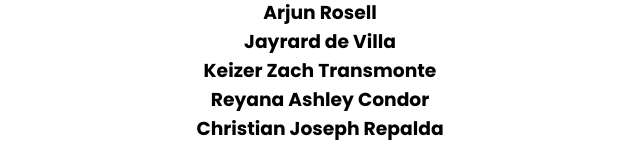
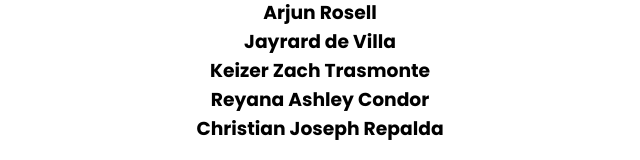
Before and after one commit to arjunrosell/-, a plain HTML site: page MultimediaProject/index.html in a window 1280 px wide. Shown: the part 3220-3380 px from the top of the page, 320-960 px from the left. Drawn offline with nearby package versions, Linux system fonts and the light colour scheme.

Commit message:
Update index.html

```diff
--- a/MultimediaProject/index.html
+++ b/MultimediaProject/index.html
@@ -223,7 +223,7 @@
 				<h3><a href="https://arjunrosell.github.io/multimedia/Multimedia HTML File/Ma. Lyka Agañg/lyka.html" target="_blank">Ma. Lyka Agañg</a></h3>
 				<h3><a href="https://arjunrosell.github.io/multimedia/Multimedia HTML File/Arjun Rosell/about.html" target="_blank">Arjun Rosell</a></h3>
 				<h3><a href="https://arjunrosell.github.io/multimedia/Multimedia HTML File/Jayrard de Villa/Html.html" target="_blank">Jayrard de Villa</a></h3>
-				<h3><a href="https://arjunrosell.github.io/multimedia/Multimedia HTML File/Keizer Zach Transmonte/Untitled-1.html	" target="_blank">Keizer Zach Transmonte</a></h3>
+				<h3><a href="https://arjunrosell.github.io/multimedia/Multimedia HTML File/Keizer Zach Transmonte/Untitled-1.html	" target="_blank">Keizer Zach Trasmonte</a></h3>
 				<h3><a href="https://arjunrosell.github.io/multimedia/Multimedia HTML File/Reyana Ashley Condor/reyana.html" target="_blank">Reyana Ashley Condor</a></h3>
 				<h3><a href="https://arjunrosell.github.io/multimedia/Multimedia HTML File/Christian Joseph Repada/HTML NAKO SIR.pdf" target="_blank">Christian Joseph Repalda</a></h3>
 			</div>
```
